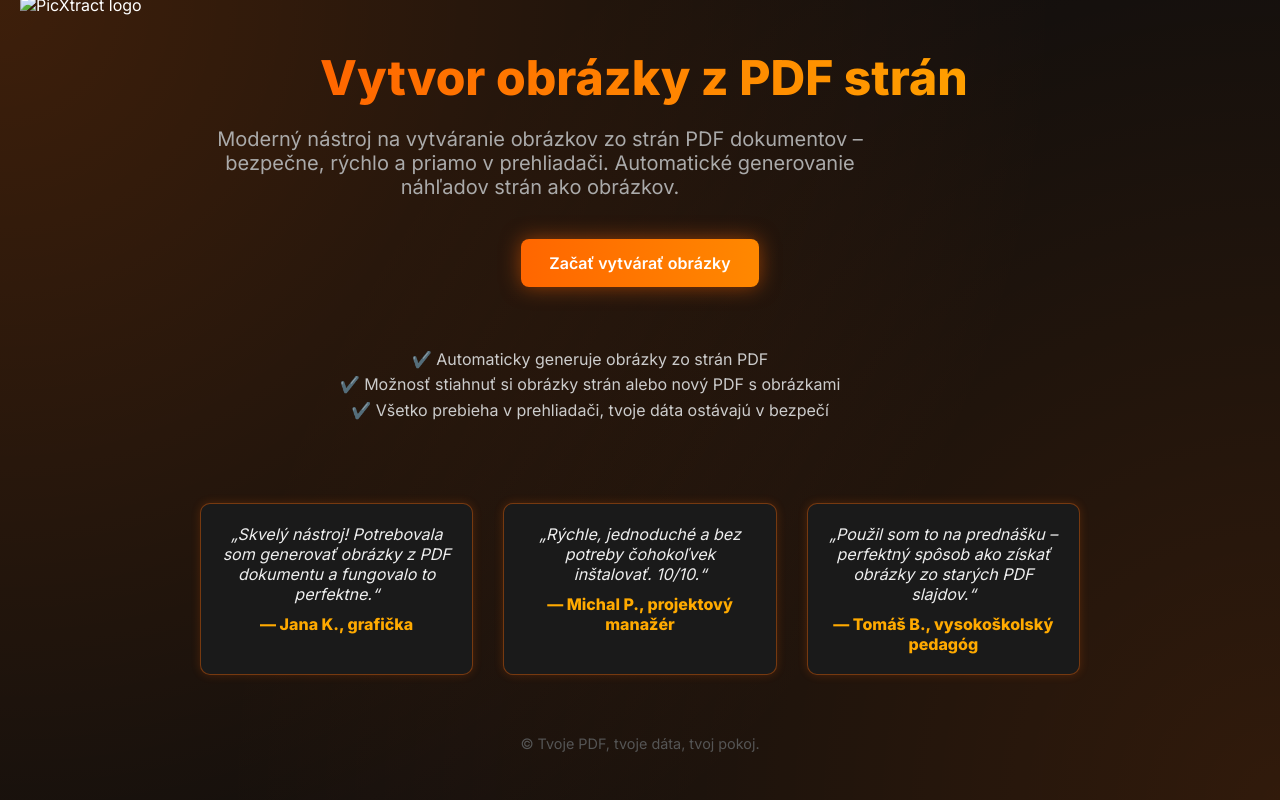
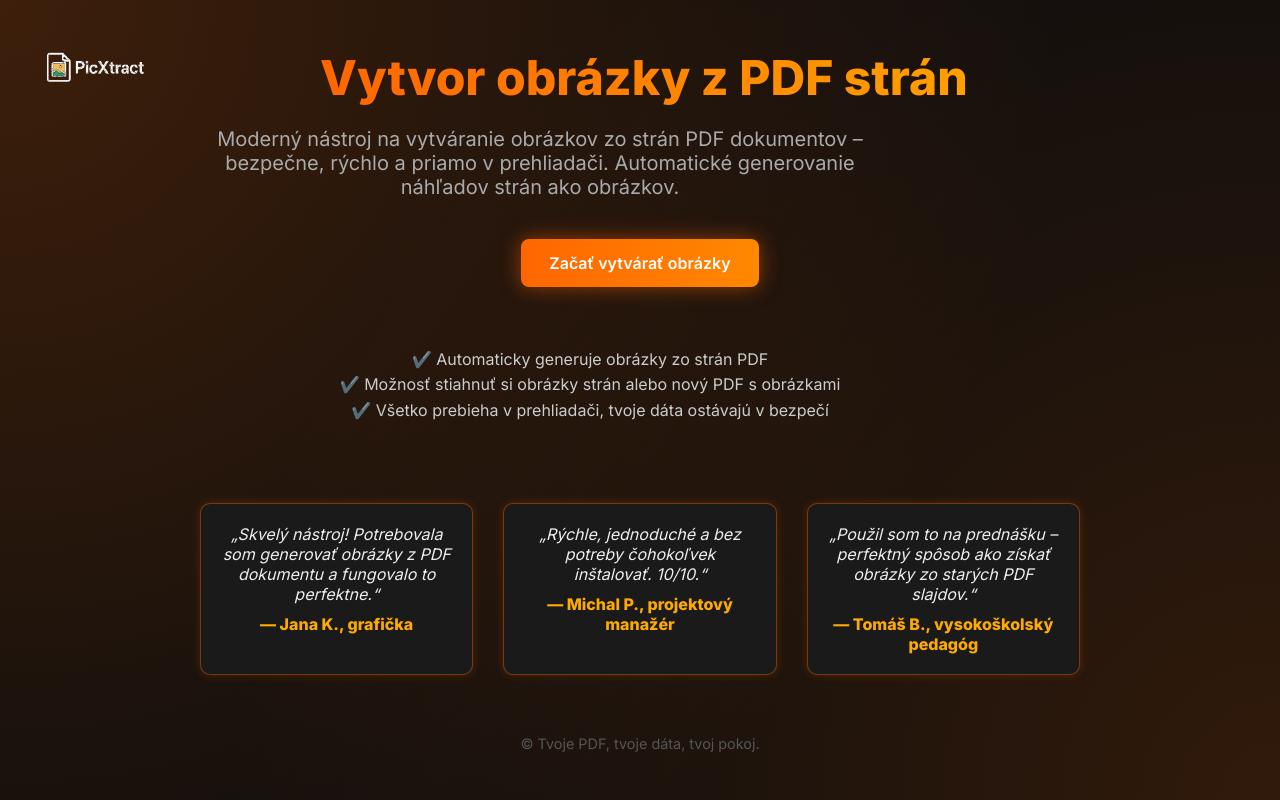
Before and after one commit to Nikhate/PicXtract, a plain HTML site: page index.html in a window 1280 px wide. Drawn offline with Linux system fonts and the light colour scheme; the site is published under a folder, as on GitHub Pages, so addresses that start at the root find nothing.

Commit message:
Update index.html

```diff
--- a/index.html
+++ b/index.html
@@ -143,7 +143,7 @@
 </head>
 <body>
   <header>
-    <img src="/html/logo33.png" alt="PicXtract logo">
+    <img src="logo33.png" alt="PicXtract logo">
   </header>
 
   <main>
```
